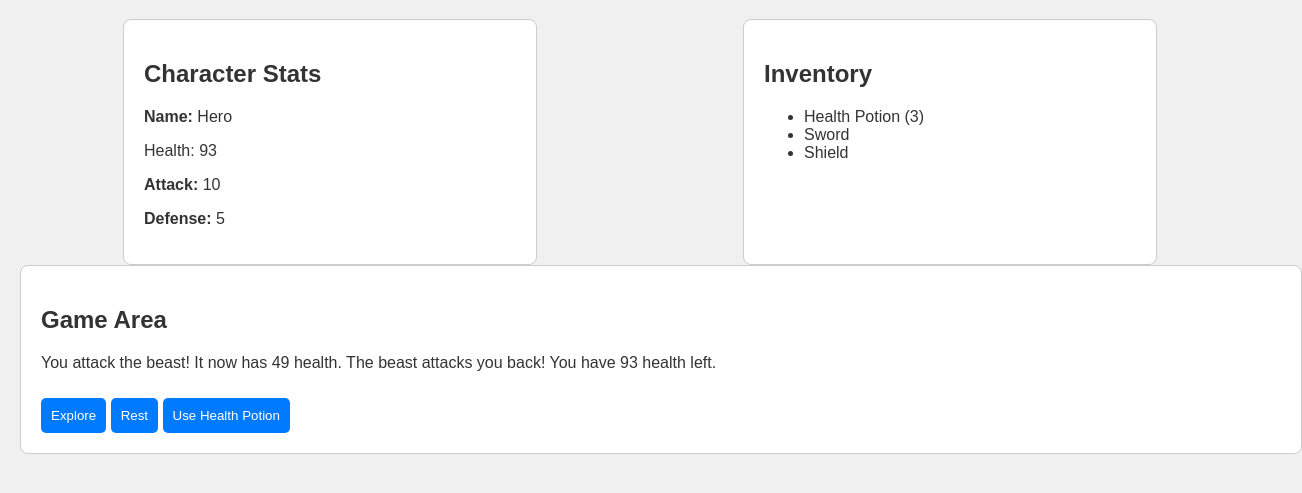
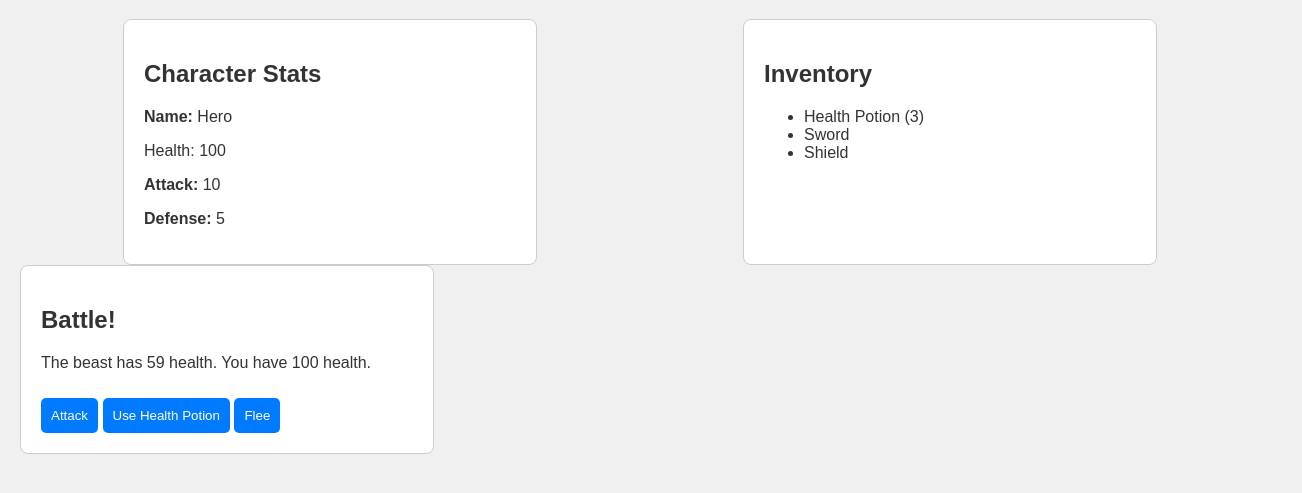
Before and after one commit to Aznorak42/RPG, a plain HTML site: page index.html in a window 1280 px wide. Both pictures are taken after a click on the button "Explore". Shown: the part 81-574 px from the top of the page, 1302 px wide, since content can reach past the window. Drawn offline with Linux system fonts and the light colour scheme.

Commit message:
Update index.html

```diff
--- a/index.html
+++ b/index.html
@@ -20,7 +20,7 @@
             justify-content: space-around;
             margin-top: 20px;
         }
-        .stats, .inventory, .game-area {
+        .stats, .inventory, .game-area, .battle-area {
             background: #fff;
             border: 1px solid #ccc;
             border-radius: 8px;
@@ -28,7 +28,10 @@
             width: 30%;
         }
         .game-area {
-            width: 100%;
+            display: block;
+        }
+        .battle-area {
+            display: none; /* Hidden by default */
         }
         button {
             padding: 10px;
@@ -63,6 +66,7 @@
             </ul>
         </div>
     </div>
+
     <div class="game-area">
         <h2>Game Area</h2>
         <p id="game-text">You are standing in a dark forest. What do you want to do?</p>
@@ -71,9 +75,19 @@
         <button onclick="usePotion()" id="potion-button">Use Health Potion</button>
     </div>
 
+    <div class="battle-area">
+        <h2>Battle!</h2>
+        <p id="battle-text"></p>
+        <button onclick="attack()">Attack</button>
+        <button onclick="usePotionInBattle()">Use Health Potion</button>
+        <button onclick="flee()">Flee</button>
+    </div>
+
     <script>
         let health = 100;
         let healthPotions = 3;
+        let enemyHealth = 0;
+        let enemyDamage = 0;
 
         function updateHealthDisplay() {
             document.getElementById("health").innerText = `Health: ${health}`;
@@ -84,47 +98,75 @@
         }
 
         function explore() {
-            const gameText = document.getElementById("game-text");
-            const enemyHealth = Math.floor(Math.random() * 50) + 20; // Enemy health between 20 and 70
-            const enemyDamage = Math.floor(Math.random() * 10) + 5; // Enemy damage between 5 and 14
-
-            gameText.innerText = `You encounter a wild beast with ${enemyHealth} health! Prepare for battle!`;
-            startCombat(enemyHealth, enemyDamage);
+            enemyHealth = Math.floor(Math.random() * 50) + 20; // Enemy health between 20 and 70
+            enemyDamage = Math.floor(Math.random() * 10) + 5; // Enemy damage between 5 and 14
+            document.getElementById("game-text").innerText = "You encounter a wild beast! Prepare for battle!";
+            enterBattle();
         }
 
-        function startCombat(enemyHealth, enemyDamage) {
-            const gameText = document.getElementById("game-text");
+        function enterBattle() {
+            document.querySelector(".game-area").style.display = "none"; // Hide game area
+            document.querySelector(".battle-area").style.display = "block"; // Show battle area
+            updateBattleText();
+        }
 
-            const combatInterval = setInterval(() => {
-                // Player attacks
+        function updateBattleText() {
+            document.getElementById("battle-text").innerText = `The beast has ${enemyHealth} health. You have ${health} health.`;
+        }
+
+        function attack() {
             enemyHealth -= 10; // Fixed player attack damage
-                gameText.innerText = `You attack the beast! It now has ${enemyHealth} health.`;
-
             if (enemyHealth <= 0) {
-                    clearInterval(combatInterval);
-                    gameText.innerText += " You defeated the beast!";
+                document.getElementById("battle-text").innerText = "You defeated the beast!";
+                disableBattleButtons();
                 return;
             }
 
-                // Enemy attacks
+            // Enemy attacks back
             health -= enemyDamage;
             if (health <= 0) {
-                    clearInterval(combatInterval);
                 health = 0;
-                    gameText.innerText += ` The beast attacks and you fall! Game Over.`;
-                    disableButtons();
+                document.getElementById("battle-text").innerText += " The beast attacks and you fall! Game Over.";
+                disableBattleButtons();
             } else {
                 updateHealthDisplay();
-                    gameText.innerText += ` The beast attacks you back! You have ${health} health left.`;
+                updateBattleText();
             }
-            }, 2000); // Combat turns every 2 seconds
+        }
+
+        function usePotionInBattle() {
+            if (healthPotions > 0) {
+                health += 30; // Heal 30 health with potion
+                if (health > 100) {
+                    health = 100; // Cap health at 100
+                }
+                healthPotions--;
+                updateHealthDisplay();
+                updateItemDisplay();
+                document.getElementById("battle-text").innerText = `You used a health potion and regained 30 health.`;
+            } else {
+                document.getElementById("battle-text").innerText = `You have no health potions left!`;
+            }
+        }
+
+        function flee() {
+            document.getElementById("battle-text").innerText = "You fled from the battle!";
+            disableBattleButtons();
+            document.querySelector(".game-area").style.display = "block"; // Show game area again
+            document.querySelector(".battle-area").style.display = "none"; // Hide battle area
+        }
+
+        function disableBattleButtons() {
+            const buttons = document.querySelectorAll(".battle-area button");
+            buttons.forEach(button => {
+                button.disabled = true; // Disable all battle buttons
+            });
         }
 
         function rest() {
             const gameText = document.getElementById("game-text");
 
-            // Regain health
-            const healthRestored = Math.floor(Math.random() * 15) + 5; // Random health recovery between 5 and 19
+            const healthRestored = Math.floor(Math.random() * 15) + 5; // Random health recovery
             health += healthRestored;
 
             if (health > 100) {
@@ -135,28 +177,6 @@
             updateHealthDisplay();
         }
 
-        function usePotion() {
-            if (healthPotions > 0) {
-                health += 30; // Heal 30 health with potion
-                if (health > 100) {
-                    health = 100; // Cap health at 100
-                }
-                healthPotions--;
-                updateHealthDisplay();
-                updateItemDisplay();
-                document.getElementById("game-text").innerText = `You used a health potion and regained 30 health.`;
-            } else {
-                document.getElementById("game-text").innerText = `You have no health potions left!`;
-            }
-        }
-
-        function disableButtons() {
-            const buttons = document.querySelectorAll("button");
-            buttons.forEach(button => {
-                button.disabled = true; // Disable all buttons
-            });
-        }
-
         // Initial setup
         updateHealthDisplay();
         updateItemDisplay();
```
Lines whose indentation alone changed are shown as unchanged.
